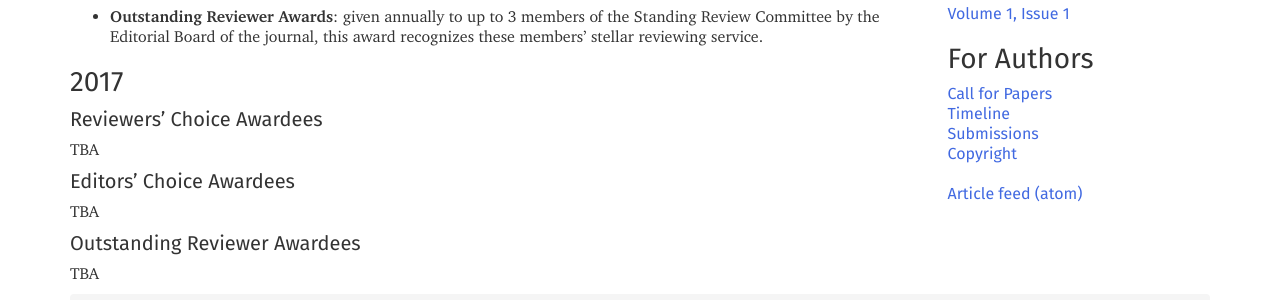
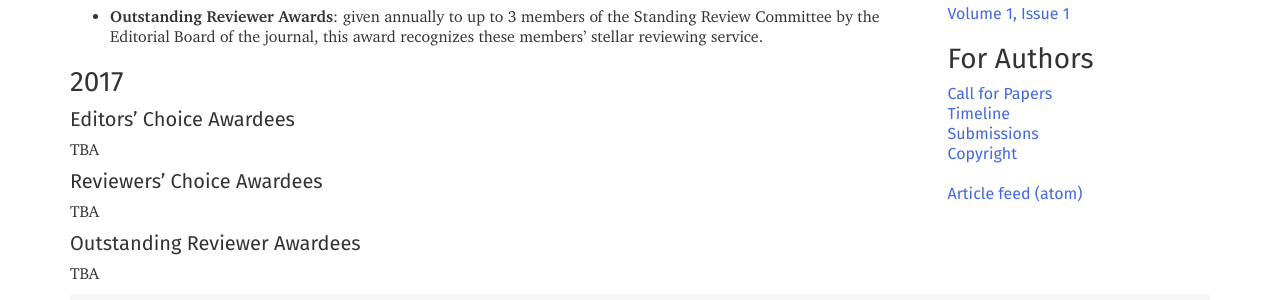
Before and after one commit to programming-journal/programming-journal.github.io, a Jekyll site: the page built from awards/index.markdown, in a window 1280 px wide. Shown: the part 344-644 px from the top of the page. Built offline with Jekyll 4.4.1, drawn with Linux system fonts in a browser that asks for light colours; nearby versions of some CDN libraries.

Commit message:
Flip order for 2017

```diff
--- a/awards/index.markdown
+++ b/awards/index.markdown
@@ -15,11 +15,11 @@ To celebrate the work of the community around the journal, we have instituted th
 
 ### 2017
 
-#### Reviewers' Choice Awardees
+#### Editors' Choice Awardees
 
 TBA
 
-#### Editors' Choice Awardees
+#### Reviewers' Choice Awardees
 
 TBA
 
```
